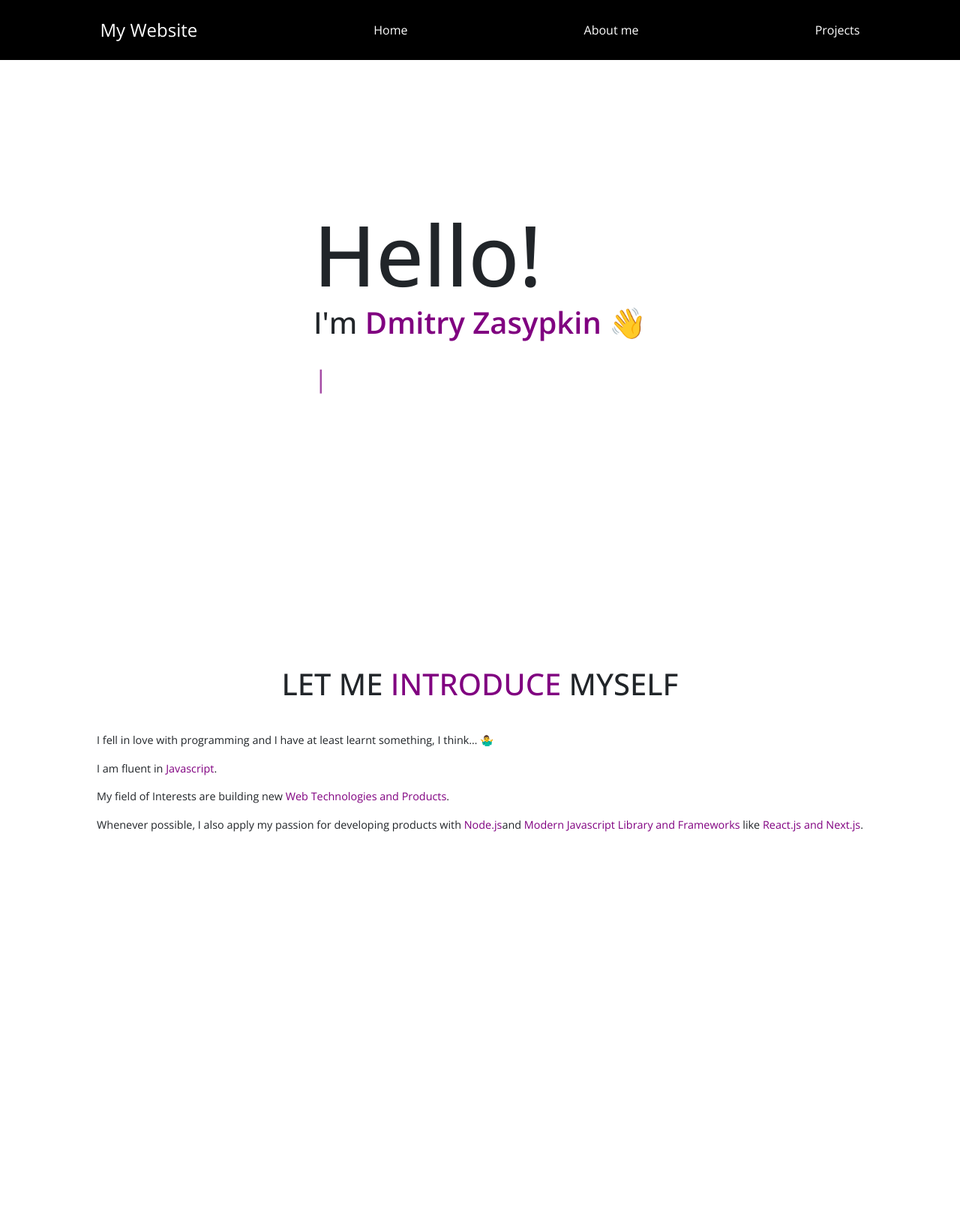
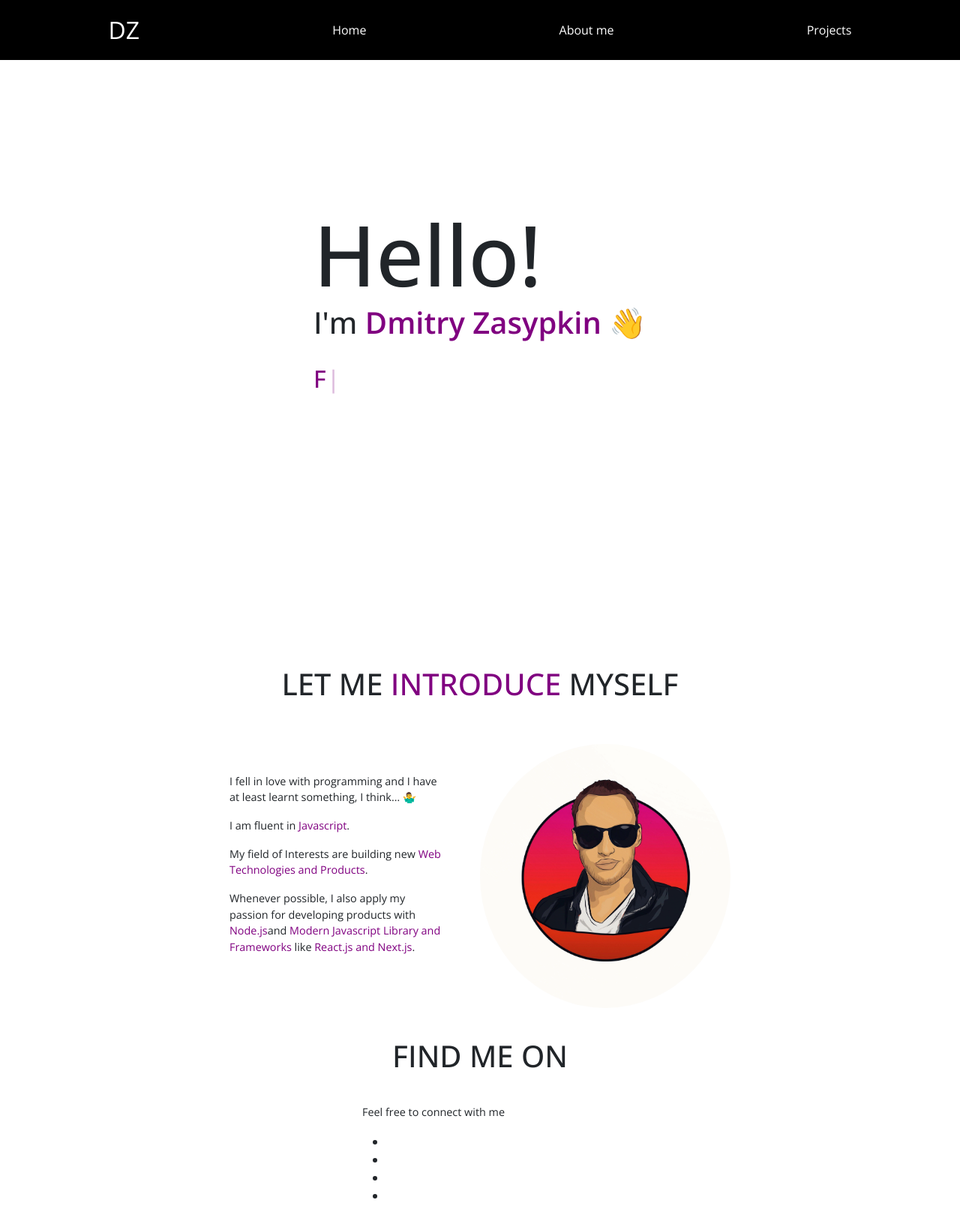
Before and after one commit to Btb82938293/portfolio-website-reactJS, a React (Create React App) app: page / in a window 1280 px wide. Shown: the top 1636 px of the page at 75% size. Before the commit the page ends 1158 px from the top, so only its background shows below. Built offline with nearby package versions, Linux system fonts and the light colour scheme.

Commit message:
Added about me section

```diff
--- a/src/App.css
+++ b/src/App.css
@@ -22,9 +22,11 @@ main h1 {
   align-items: center;
   height: 10vh;
   background-color: black;
-  position: sticky;
+  /* position: fixed; */
+  width: 100%;
   font-size: .8rem;
   padding: 1em;
+  z-index: 1;
 }
 
 .nav-bar-item,
@@ -40,10 +42,6 @@ main h1 {
 
 .menu-item {
   margin-top: 1em;
-}
-
-.logo {
-  font-size: 1rem;
 }
 
 .hamburger {
@@ -123,6 +121,12 @@ main {
   align-items: center;
 }
 
+.home-section-about-me {
+  display: flex;
+  flex-direction: column;
+  align-items: center;
+}
+
 .home-section h1 {
   font-size: 2.5rem;
   text-align: center;
@@ -168,6 +172,17 @@ main {
 .project-img {
   display: block;
   width: 100%;
+}
+.me-img {
+  margin-top: 1em;
+  display: block;
+  width: 70%;
+  border-radius: 50%;
+}
+
+.logo {
+  font-size: 1.5rem;
+  color: purple;
 }
 
 .projects-container {
@@ -263,6 +278,20 @@ main {
     align-items: center;
   }
 
+  .home-section {
+    max-width: 700px;
+  }
+
+  .me-img {
+    width: 50%;
+    margin-left: 3em;
+  }
+
+  .home-section-about-me {
+    flex-direction: row;
+    justify-content: space-between;
+  }
+
   .nav-bar-items {
     font-size: 1rem;
     justify-content: space-around;
@@ -273,8 +302,9 @@ main {
   }
 
   .logo {
-    font-size: 1.5rem;
+    font-size: 2rem;
     display: inline;
+    color: purple;
   }
   .hamburger {
     display: none;
--- a/src/components/Home.js
+++ b/src/components/Home.js
@@ -1,4 +1,9 @@
 import Type from './Type';
+import meImg from "../Assets/meImg.PNG"
+import { BsInstagram } from 'react-icons/bs';
+import { SlSocialVkontakte } from 'react-icons/bs';
+import { BsTelegram } from 'react-icons/bs';
+
 
 export default function Home() {
   return (
@@ -8,6 +13,7 @@ export default function Home() {
     </main>
     <section className="home-section">
       <h1>LET ME <span className="colored">INTRODUCE </span> MYSELF</h1>
+      <div className="home-section-about-me">
       <div className="home-section-description">
       <p>I fell in love with programming and I have at least learnt something, I think… 🤷‍♂️</p>
       <p>I am fluent in <span className="colored">Javascript</span>.</p>
@@ -15,6 +21,18 @@ export default function Home() {
       <p>Whenever possible, I also apply my passion for developing products with <span className="colored">Node.js</span>
         and <span className="colored">Modern Javascript Library and Frameworks</span>  like <span className="colored">React.js and Next.js</span>.</p>
       </div>
+      <img className="me-img" src={meImg}></img>
+      </div>
+      <div className="home-section-contacts">
+        <h1>FIND ME ON</h1>
+        <p>Feel free to connect with me</p>
+        <ul>
+          <li></li>
+          <li></li>
+          <li></li>
+          <li></li>
+        </ul>
+      </div>
     </section>
     </div>
   );
--- a/src/components/NavBar.js
+++ b/src/components/NavBar.js
@@ -20,7 +20,7 @@ export default function NavBar() {
     return (
       <>
       <ul className="nav-bar-items">
-        <li className="logo"><Link to="/">My Website</Link></li>
+        <li className="logo"><Link to="/">DZ</Link></li>
         <li className="nav-bar-item"><Link to="/">Home</Link></li>
         <li className="nav-bar-item"><Link to="/about">About me</Link></li>
         <li className="nav-bar-item"><Link to="/projects">Projects</Link></li>
```
Also changed, not shown: src/Assets/meImg.PNG (added).
